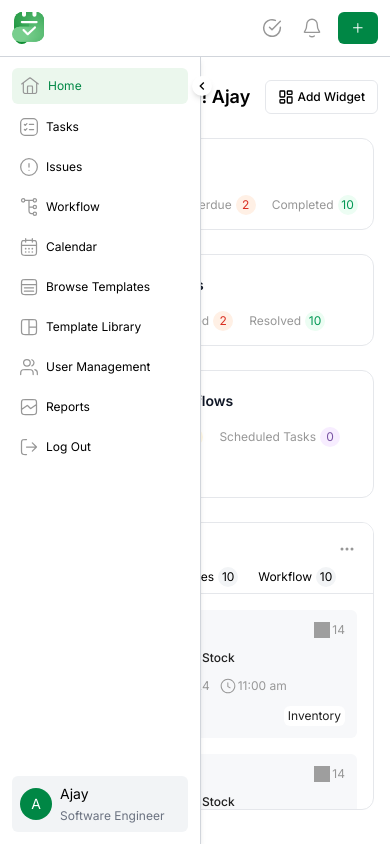
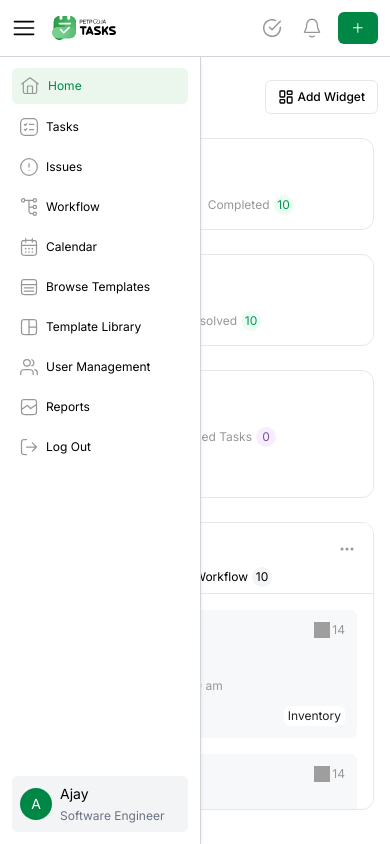
Before and after one commit to KamalPurohit/PetPoojaTasks, a React (Vite) app: page /home in a window 390 px wide. Built offline with nearby package versions, Linux system fonts and the light colour scheme; grey boxes are pictures that could not be loaded.

Commit message:
[update] new responsive sidebar

```diff
--- a/package.json
+++ b/package.json
@@ -10,7 +10,6 @@
     "preview": "vite preview"
   },
   "dependencies": {
-    "class-variance-authority": "^0.7.1",
     "clsx": "^2.1.1",
     "react": "^19.1.0",
     "react-dom": "^19.1.0",
--- a/src/components/Layout/Navbar.jsx
+++ b/src/components/Layout/Navbar.jsx
@@ -7,13 +7,18 @@ import { IoIosArrowDown } from "react-icons/io";
 import { LuBuilding } from "react-icons/lu";
 import { GoPlus } from "react-icons/go";
 import { Button } from "../UI/Button";
+import { RxHamburgerMenu } from "react-icons/rx";
 
-const Navbar = () => {
+const Navbar = ({ setIsSidebarOpen }) => {
   return (
-    <div className="w-full border-b border-gray-300 p-3 flex gap-4 fixed top-0 z-30 bg-white right-0">
-      <div className="flex w-44 	">
-        <img src={LogoFull} className="h-8 hidden sm:flex" />
-        <img src={Logo} className="h-8  sm:hidden flex" />
+    <div className="w-full border-b border-gray-300 p-3  flex gap-4  items-center fixed top-0 z-30 bg-white right-0">
+      <RxHamburgerMenu
+        className="w-6 h-6 sm:hidden"
+        onClick={() => setIsSidebarOpen((prev) => !prev)}
+      />
+
+      <div className="flex w-44 max-sm:w-fit	">
+        <img src={LogoFull} className="sm:h-8 h-6" />
       </div>
       <div className=" flex items-center  justify-between max-md:justify-end flex-1 px-4 max-md:p-0">
         <div className="max-md:hidden">
--- a/src/components/Layout/Sidebar.jsx
+++ b/src/components/Layout/Sidebar.jsx
@@ -1,27 +1,28 @@
-import React, { useState } from "react";
+import React, { forwardRef, useEffect, useRef, useState } from "react";
 import { routesData } from "../../assets/MockData/Data";
 import { logout } from "../../assets/SidebarIcons";
 import { useLocation, useNavigate } from "react-router-dom";
-import {
-  MdOutlineKeyboardArrowLeft,
-  MdOutlineKeyboardArrowRight,
-} from "react-icons/md";
+import { MdOutlineKeyboardArrowLeft } from "react-icons/md";
 
-const Sidebar = () => {
+const Sidebar = forwardRef(
+  ({ isSidebarOpen, setIsSidebarOpen }, sidebarRef) => {
     const { pathname } = useLocation();
-  const [isSidebarOpen, setIsSidebarOpen] = useState(true);
     const user = {
       name: "Ajay",
       desination: "Software Engineer",
     };
+
     const nav = useNavigate();
     return (
       <div
-      className={` sticky top-14 border-r border-gray-300 select-none sidebar  max-sm:absolute max-sm:top-14 max-sm:shadow-md bg-white z-20  w-fit p-3 flex flex-col gap-1  group justify-between transition-all duration-300 `}
+        ref={sidebarRef}
+        className={` sticky top-14 border-r border-gray-300 select-none sidebar  max-sm:absolute  max-sm:shadow-md bg-white z-20   w-fit p-3 flex flex-col gap-1  group justify-between transition-all duration-300   ${
+          !isSidebarOpen && " max-sm:w-0 max-sm:p-0 overflow-hidden"
+        } `}
       >
         <button
           onClick={() => setIsSidebarOpen(!isSidebarOpen)}
-        className="w-5 h-5 absolute top-5 -right-3 z-10 shadow-md bg-white sm:invisible sm:group-hover:visible flex rounded-full  items-center justify-center hover:bg-primary hover:text-white"
+          className="w-5 h-5 absolute top-5 -right-3 z-10 max-sm:hidden shadow-md bg-white sm:invisible sm:group-hover:visible flex rounded-full  items-center justify-center hover:bg-primary hover:text-white"
         >
           <MdOutlineKeyboardArrowLeft
             className={`w-4 h-4 ${
@@ -82,6 +83,7 @@ const Sidebar = () => {
         </div>
       </div>
     );
-};
+  }
+);
 
 export default Sidebar;
--- a/src/layouts/Layout.jsx
+++ b/src/layouts/Layout.jsx
@@ -1,15 +1,42 @@
-import React from "react";
+import React, { useEffect, useRef, useState } from "react";
 import Navbar from "../components/Layout/Navbar";
 import Sidebar from "../components/Layout/Sidebar";
 import { Outlet } from "react-router-dom";
 
 const Layout = () => {
+  const [isSidebarOpen, setIsSidebarOpen] = useState(true);
+  const sidebarRef = useRef();
+
+  //code to handle click outside to close sidebar only on small screens
+  useEffect(() => {
+    const handleClickOutside = (event) => {
+      if (
+        sidebarRef.current &&
+        !sidebarRef.current.contains(event.target) &&
+        isSidebarOpen
+      ) {
+        setIsSidebarOpen(false);
+      }
+    };
+
+    if (window.innerWidth < 768 && isSidebarOpen) {
+      document.addEventListener("mousedown", handleClickOutside);
+    }
+
+    return () => {
+      document.removeEventListener("mousedown", handleClickOutside);
+    };
+  }, []);
   return (
     <div className="w-full h-screen relative overflow-y-hidden   ">
-      <Navbar />
+      <Navbar setIsSidebarOpen={setIsSidebarOpen} />
       <div className="w-full flex mt-14 ">
-        <Sidebar />
-        <div className="w-full  max-sm:ml-16  overflow-y-scroll  scrollable layout ">
+        <Sidebar
+          ref={sidebarRef}
+          isSidebarOpen={isSidebarOpen}
+          setIsSidebarOpen={setIsSidebarOpen}
+        />
+        <div className="w-full   overflow-y-scroll  scrollable layout ">
           <Outlet />
         </div>
       </div>
--- a/src/screens/Dashboard.jsx
+++ b/src/screens/Dashboard.jsx
@@ -12,6 +12,7 @@ const Dashboard = () => {
     { label: "Work Allocated", selected: true, id: "workAllocated" },
     { label: "Employee wise progress", selected: false, id: "employeeWise" },
 
+    { label: "Personal Notepad", selected: false, id: "personalNotepad" },
     {
       label: "Department wise allocation",
       selected: false,
@@ -19,7 +20,6 @@ const Dashboard = () => {
     },
     { label: "Overdue tasks", selected: false, id: "overdueTasks" },
     { label: "Workflows", selected: false, id: "workflows" },
-    { label: "Personal Notepad", selected: false, id: "personalNotepad" },
   ]);
   return (
     <div className="flex flex-col gap-6 py-6 flex-1">
```
Also changed, not shown: src/index.css (line endings or trailing spaces), 1 other file (tests, documents, lock files or other folders). Lines whose indentation alone changed are shown as unchanged.
